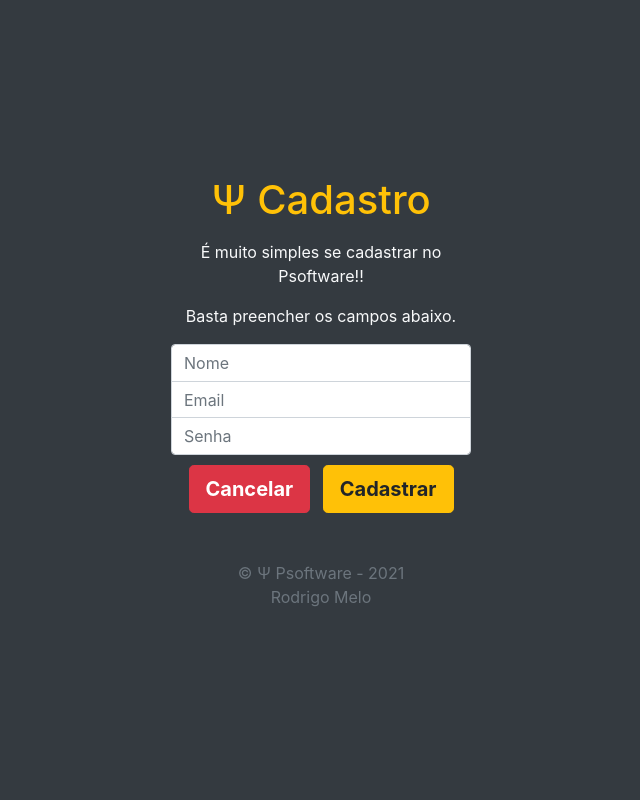
After one commit to Rodrigomelo220/TCC-Projeto-2021, a PHP site: page /cadastro.php in a window 1280 px wide. The commit adds this page. Shown: the whole page, without its empty margins (319-959 px from the left). Run offline with PHP 8.4, Linux system fonts and the light colour scheme.

Commit message:
add cadastro

```diff
--- /dev/null
+++ b/cadastro.php
@@ -0,0 +1,126 @@
+<?php
+
+?>
+
+<!DOCTYPE html>
+<html lang="pt-br">
+
+<head>
+    <meta charset="UTF-8">
+    <meta http-equiv="X-UA-Compatible" content="IE=edge">
+    <meta name="viewport" content="width=device-width, initial-scale=1.0, shrink-to-fit=no">
+
+    <!--Bootstrap 4-->
+    <link rel="stylesheet" href="css/bootstrap.css">
+
+    <!--Favicom-->
+    <link rel="shortcut icon" href="icon/favicon.png" type="image/x-icon" />
+
+    <title>Psoftware - Cadastro</title>
+
+    <style>
+        .bd-placeholder-img {
+            font-size: 1.125rem;
+            text-anchor: middle;
+            -webkit-user-select: none;
+            -moz-user-select: none;
+            user-select: none;
+        }
+
+        @media (min-width: 768px) {
+            .bd-placeholder-img-lg {
+                font-size: 3.5rem;
+            }
+        }
+
+        html,
+        body {
+            height: 100%;
+        }
+
+        body {
+            display: flex;
+            align-items: center;
+            padding-top: 40px;
+            padding-bottom: 40px;
+            background-color: #f5f5f5;
+        }
+
+        .form-signin {
+            width: 100%;
+            max-width: 330px;
+            padding: 15px;
+            margin: auto;
+        }
+
+        .form-signin .checkbox {
+            font-weight: 400;
+        }
+
+        .form-signin .form-floating:focus-within {
+            z-index: 2;
+        }
+
+        .form-signin input[type="text"] {
+            margin-bottom: -1px;
+            border-bottom-right-radius: 0;
+            border-bottom-left-radius: 0;
+        }
+
+        .form-signin input[type="email"] {
+            margin-bottom: -2px;
+            border-bottom-right-radius: 0;
+            border-bottom-left-radius: 0;
+            border-top-left-radius: 0;
+            border-top-right-radius: 0;
+        }
+
+        .form-signin input[type="password"] {
+            margin-bottom: 10px;
+            border-top-left-radius: 0;
+            border-top-right-radius: 0;
+        }
+    </style>
+
+
+    <!-- Custom styles for this template -->
+    <!--<link href="signin.css" rel="stylesheet"> -->
+</head>
+
+<body class="text-center bg-dark">
+
+    <main class="form-signin">
+        <form action="login.php" method="POST">
+            <h1 class="text-warning">Ψ Cadastro</h1>
+            <h1 class="h3 mb-3 fw-normal text-light"></h1>
+
+            <p class="text-light">É muito simples se cadastrar no Psoftware!! </p>
+            <p class="text-light">Basta preencher os campos abaixo.</p>
+
+            <div class="form-floating">
+                <input type="text" class="form-control" id="nome" name="nome" placeholder="Nome" required>
+
+            </div>
+            <div class="form-floating">
+                <input type="email" class="form-control" id="email" name="email" placeholder="Email" required>
+
+            </div>
+            <div class="form-floating">
+                <input type="password" class="form-control" id="senha" name="senha" placeholder="Senha" required>
+
+            </div>
+
+            <div>
+            <a class="w-49 btn btn-lg btn-danger mr-2" href="index.php"><strong>Cancelar</strong></a>
+            <button class="w-49 btn btn-lg btn-warning " type="submit"> <strong>Cadastrar</strong></button>
+            </div>
+
+            <p class="mt-5 mb-3 text-muted">&copy; Ψ Psoftware - 2021 <br> Rodrigo Melo</p>
+        </form>
+    </main>
+
+
+
+</body>
+
+</html>
--- a/index.php
+++ b/index.php
@@ -110,7 +110,7 @@ session_start();
       <div>
         <br>
         <p class="text-light">Não cadastrado ainda?</p>
-        <a href="#" class="text-warning">Cadastre-se</a>
+        <a href="cadastro.php" class="text-warning">Cadastre-se</a>
       </div>
 
       <p class="mt-5 mb-3 text-muted">&copy; Ψ Psoftware - 2021 <br> Rodrigo Melo</p>
```
